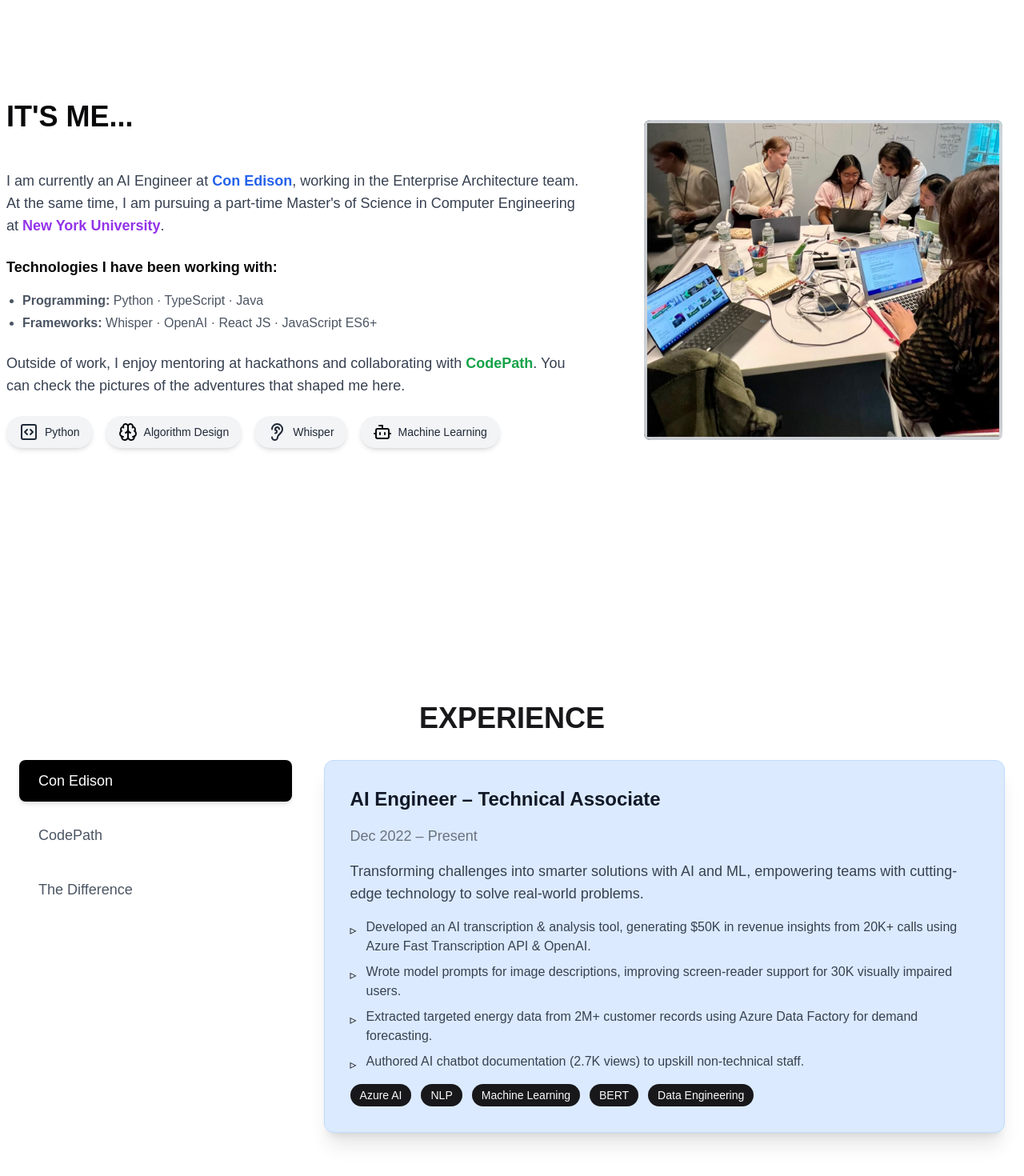
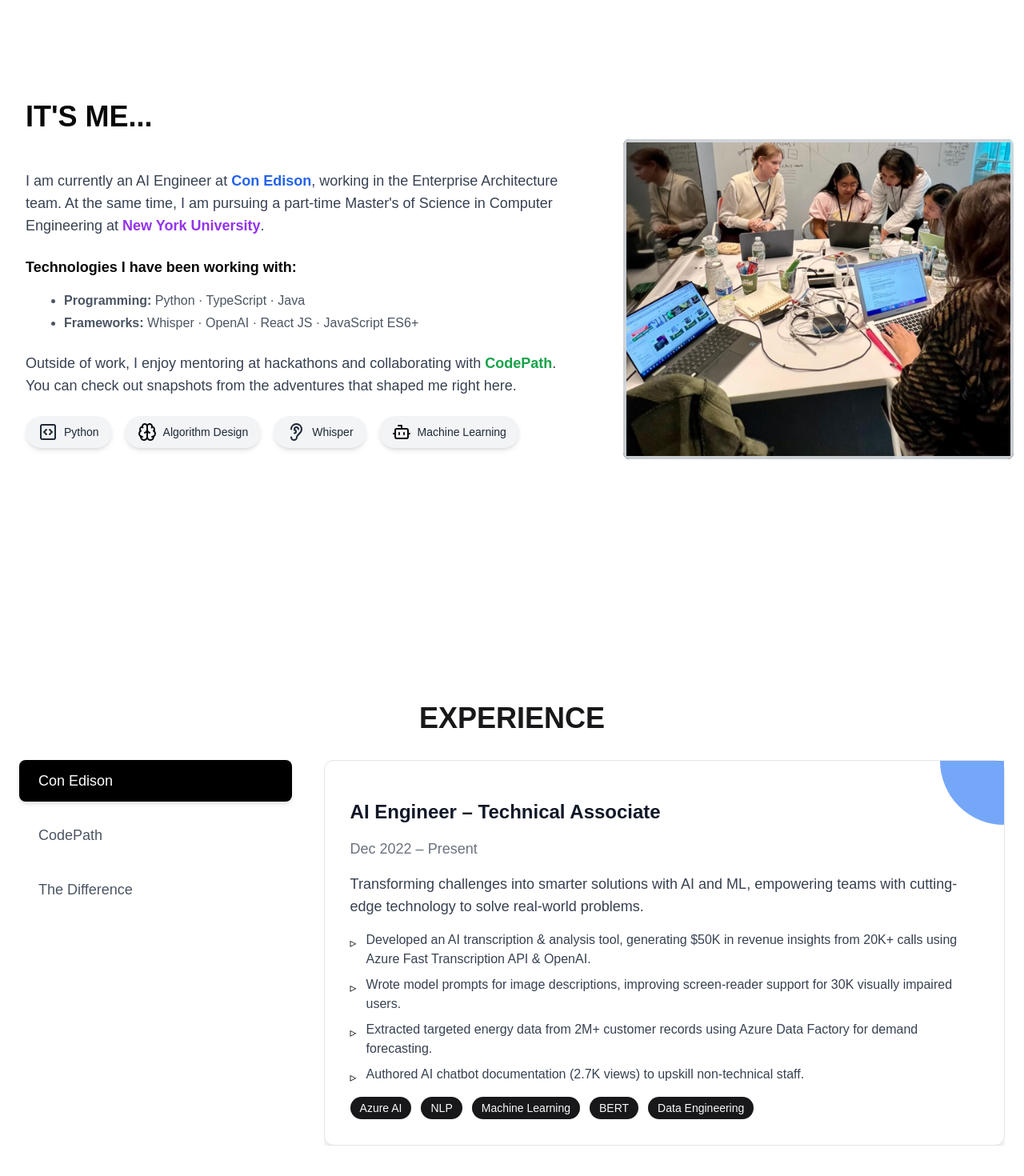
Before and after one commit to fzinnah17/nextjs-portfolio-2025, a Next.js app: page / in a window 1280 px wide. Shown: the part 878-2348 px from the top of the page at 80% size. Built offline with nearby package versions, Linux system fonts and the light colour scheme.

Commit message:
fix(experience): move color blob inside card and adjust size for better visibility
- Positioned the color blob inside the card content to avoid overflow issues
- Reduced width and height to fit neatly in the top-right corner
- Increased opacity to 70% for better visibility without covering text

```diff
--- a/components/AboutMe.tsx
+++ b/components/AboutMe.tsx
@@ -1,39 +1,166 @@
+// import type React from "react";
+// import { BotIcon, Brain, Code, CodeSquareIcon, Database, EarIcon, Network } from "lucide-react";
+// import Link from "next/link"
+// import { Slideshow } from "../components/Slideshow";
+
+
+// export default function AboutMe() {
+//     return (
+//         <section className="max-w-4xl py-36  scroll-mt-24">
+
+//             <h1 className="text-4xl font-bold mb-8">IT'S ME...</h1>
+
+//             <div className="grid md:grid-cols-[80%_50%] gap-20 items-center">
+//                 {/* Left Side - Text Content */}
+//                 <div className="space-y-6">
+//                     {/* <p className="text-lg text-gray-700 dark:text-gray-300">
+//             I am currently an <span className="font-bold">AI Engineer at Con Edison</span>, working in the
+//             <span className="font-bold"> Enterprise Architecture</span> team. At the same time, I am pursuing a
+//             <span className="font-bold"> part-time Master’s of Science in Computer Engineering</span> at
+//             <span className="font-bold"> New York University</span>.
+//           </p> */}
+
+//                     <p className="text-lg text-gray-700 dark:text-gray-300">
+//                         I am currently an AI Engineer at <a href="https://www.coned.com/en" target="_blank" rel="noopener noreferrer" className="font-semibold text-blue-600 dark:text-blue-400 hover:underline">Con Edison</a>, working in the Enterprise Architecture team.
+//                         At the same time, I am pursuing a part-time Master's of Science in Computer Engineering at
+//                         <a href="https://engineering.nyu.edu/" target="_blank" rel="noopener noreferrer" className="font-semibold text-purple-600 dark:text-purple-400 hover:underline"> New York University</a>.
+//                     </p>
+
+
+
+//                     {/* Technologies */}
+//                     <div className="space-y-4">
+//                         <h3 className="text-lg font-semibold">Technologies I have been working with:</h3>
+//                         <ul className="list-disc pl-5 space-y-1 text-gray-600 dark:text-gray-400">
+//                             <li><span className="font-semibold">Programming:</span> Python · TypeScript · Java</li>
+//                             <li><span className="font-semibold">Frameworks:</span> Whisper · OpenAI · React JS · JavaScript ES6+</li>
+//                         </ul>
+//                     </div>
+
+//                     {/* Hobbies / Interests */}
+//                     <p className="text-lg text-gray-700 dark:text-gray-300">
+//                         Outside of work, I enjoy mentoring at hackathons and collaborating with{" "}
+//                         <Link
+//                             href="https://www.codepath.org"
+//                             target="_blank"
+//                             className="font-semibold text-green-600 dark:text-green-400 hover:underline"
+//                         >
+//                             CodePath
+//                         </Link>. You can check the pictures of the adventures that shaped me here.
+//                     </p>
+
+//                     {/* Skill Badges */}
+//                     <div className="flex flex-wrap gap-4">
+//                         <Skill icon={<CodeSquareIcon className="w-6 h-6 text-gray-800 dark:text-gray-200" />} label="Python" />
+//                         <Skill icon={<Brain className="w-6 h-6" />} label="Algorithm Design" />
+//                         <Skill icon={<EarIcon className="w-6 h-6 text-gray-800 dark:text-gray-200" />} label="Whisper" />
+//                         <Skill icon={<BotIcon className="w-6 h-6" />} label="Machine Learning" />
+//                     </div>
+
+//                 </div>
+
+//                 <div className="relative -translate-y-6">
+//                     <Slideshow />
+//                 </div>
+
+//                 {/* Right Side - Animated Shape */}
+//                 {/* <div className="relative">
+//                     <div className="w-64 h-64 mx-auto bg-gradient-to-br from-blue-100 to-purple-100 dark:from-blue-900 dark:to-purple-900 rounded-full flex items-center justify-center">
+//                         <svg
+//                             className="w-40 h-40 text-gray-600 opacity-20"
+//                             viewBox="0 0 200 200"
+//                             xmlns="http://www.w3.org/2000/svg"
+//                         >
+//                             <path
+//                                 fill="currentColor"
+//                                 d="M47.7,-57.2C59.5,-47.3,65.4,-30.9,67.7,-14.3C70.1,2.3,68.9,19.2,61.4,32.6C54,46,40.3,55.9,25.8,60.4C11.2,64.9,-4.1,64,-17.9,59.1C-31.7,54.2,-43.9,45.3,-53.8,33.3C-63.7,21.3,-71.3,6.2,-70.6,-8.8C-69.9,-23.9,-61,-38.9,-48.6,-48.7C-36.2,-58.5,-20.4,-63,-3.2,-59.3C13.9,-55.6,35.9,-67.1,47.7,-57.2Z"
+//                                 transform="translate(100 100)"
+//                             />
+//                         </svg>
+//                     </div>
+//                     <div className="absolute inset-0 flex items-center justify-center">
+//                         <div className="w-32 h-32 border-4 border-gray-300 dark:border-gray-600 rounded-full animate-pulse"></div>
+//                     </div>
+//                 </div> */}
+//             </div>
+//         </section>
+//     );
+// }
+
+// function Skill({ icon, label }: { icon: React.ReactNode; label: string }) {
+//     return (
+//         <div className="flex items-center gap-2 bg-gray-100 dark:bg-gray-800 rounded-full px-4 py-2 shadow-md">
+//             {icon}
+//             <span className="text-sm font-medium text-gray-800 dark:text-gray-200">{label}</span>
+//         </div>
+//     );
+// }
+
+
+
+"use client";
+
 import type React from "react";
-import { BotIcon, Brain, Code, CodeSquareIcon, Database, EarIcon, Network } from "lucide-react";
-import Link from "next/link"
+import { motion } from "framer-motion";
+import { BotIcon, Brain, CodeSquareIcon, EarIcon } from "lucide-react";
+import Link from "next/link";
 import { Slideshow } from "../components/Slideshow";
-
 
 export default function AboutMe() {
   return (
-        <section className="max-w-4xl py-36  scroll-mt-24">
+    <section className="max-w-5xl py-36 px-6 scroll-mt-24">
+      <motion.h1
+        className="text-4xl font-bold mb-8 text-left"
+        initial={{ opacity: 0, y: -20 }}
+        whileInView={{ opacity: 1, y: 0 }}
+        viewport={{ once: true }}
+        transition={{ duration: 0.5 }}
+      >
+        IT'S ME...
+      </motion.h1>
 
-            <h1 className="text-4xl font-bold mb-8">IT'S ME...</h1>
-
-            <div className="grid md:grid-cols-[80%_50%] gap-20 items-center">
+      <div className="grid md:grid-cols-[70%_50%] gap-16 items-center">
         {/* Left Side - Text Content */}
-                <div className="space-y-6">
-                    {/* <p className="text-lg text-gray-700 dark:text-gray-300">
-            I am currently an <span className="font-bold">AI Engineer at Con Edison</span>, working in the
-            <span className="font-bold"> Enterprise Architecture</span> team. At the same time, I am pursuing a
-            <span className="font-bold"> part-time Master’s of Science in Computer Engineering</span> at
-            <span className="font-bold"> New York University</span>.
-          </p> */}
-
+        <motion.div
+          className="space-y-6"
+          initial={{ opacity: 0, x: -50 }}
+          whileInView={{ opacity: 1, x: 0 }}
+          viewport={{ once: true }}
+          transition={{ duration: 0.6, ease: "easeOut" }}
+        >
           <p className="text-lg text-gray-700 dark:text-gray-300">
-                        I am currently an AI Engineer at <a href="https://www.coned.com/en" target="_blank" rel="noopener noreferrer" className="font-semibold text-blue-600 dark:text-blue-400 hover:underline">Con Edison</a>, working in the Enterprise Architecture team.
-                        At the same time, I am pursuing a part-time Master's of Science in Computer Engineering at
-                        <a href="https://engineering.nyu.edu/" target="_blank" rel="noopener noreferrer" className="font-semibold text-purple-600 dark:text-purple-400 hover:underline"> New York University</a>.
+            I am currently an AI Engineer at{" "}
+            <a
+              href="https://www.coned.com/en"
+              target="_blank"
+              rel="noopener noreferrer"
+              className="font-semibold text-blue-600 dark:text-blue-400 hover:underline"
+            >
+              Con Edison
+            </a>
+            , working in the Enterprise Architecture team. At the same time, I am pursuing a part-time Master's of
+            Science in Computer Engineering at{" "}
+            <a
+              href="https://engineering.nyu.edu/"
+              target="_blank"
+              rel="noopener noreferrer"
+              className="font-semibold text-purple-600 dark:text-purple-400 hover:underline"
+            >
+              New York University
+            </a>
+            .
           </p>
-
-
 
           {/* Technologies */}
           <div className="space-y-4">
             <h3 className="text-lg font-semibold">Technologies I have been working with:</h3>
-                        <ul className="list-disc pl-5 space-y-1 text-gray-600 dark:text-gray-400">
-                            <li><span className="font-semibold">Programming:</span> Python · TypeScript · Java</li>
-                            <li><span className="font-semibold">Frameworks:</span> Whisper · OpenAI · React JS · JavaScript ES6+</li>
+            <ul className="list-disc space-y-1 text-gray-600 dark:text-gray-400 pl-8 md:pl-12">
+              <li>
+                <span className="font-semibold">Programming:</span> Python · TypeScript · Java
+              </li>
+              <li>
+                <span className="font-semibold">Frameworks:</span> Whisper · OpenAI · React JS · JavaScript ES6+
+              </li>
             </ul>
           </div>
 
@@ -46,7 +173,8 @@ export default function AboutMe() {
               className="font-semibold text-green-600 dark:text-green-400 hover:underline"
             >
               CodePath
-                        </Link>. You can check the pictures of the adventures that shaped me here.
+            </Link>
+            . You can check out snapshots from the adventures that shaped me right here.
           </p>
 
           {/* Skill Badges */}
@@ -56,32 +184,18 @@ export default function AboutMe() {
             <Skill icon={<EarIcon className="w-6 h-6 text-gray-800 dark:text-gray-200" />} label="Whisper" />
             <Skill icon={<BotIcon className="w-6 h-6" />} label="Machine Learning" />
           </div>
+        </motion.div>
 
-                </div>
-
-                <div className="relative -translate-y-6">
+        {/* Right Side - Slideshow */}
+        <motion.div
+          className="relative"
+          initial={{ opacity: 0, x: 50 }}
+          whileInView={{ opacity: 1, x: 0 }}
+          viewport={{ once: true }}
+          transition={{ duration: 0.6, ease: "easeOut" }}
+        >
           <Slideshow />
-                </div>
-
-                {/* Right Side - Animated Shape */}
-                {/* <div className="relative">
-                    <div className="w-64 h-64 mx-auto bg-gradient-to-br from-blue-100 to-purple-100 dark:from-blue-900 dark:to-purple-900 rounded-full flex items-center justify-center">
-                        <svg
-                            className="w-40 h-40 text-gray-600 opacity-20"
-                            viewBox="0 0 200 200"
-                            xmlns="http://www.w3.org/2000/svg"
-                        >
-                            <path
-                                fill="currentColor"
-                                d="M47.7,-57.2C59.5,-47.3,65.4,-30.9,67.7,-14.3C70.1,2.3,68.9,19.2,61.4,32.6C54,46,40.3,55.9,25.8,60.4C11.2,64.9,-4.1,64,-17.9,59.1C-31.7,54.2,-43.9,45.3,-53.8,33.3C-63.7,21.3,-71.3,6.2,-70.6,-8.8C-69.9,-23.9,-61,-38.9,-48.6,-48.7C-36.2,-58.5,-20.4,-63,-3.2,-59.3C13.9,-55.6,35.9,-67.1,47.7,-57.2Z"
-                                transform="translate(100 100)"
-                            />
-                        </svg>
-                    </div>
-                    <div className="absolute inset-0 flex items-center justify-center">
-                        <div className="w-32 h-32 border-4 border-gray-300 dark:border-gray-600 rounded-full animate-pulse"></div>
-                    </div>
-                </div> */}
+        </motion.div>
       </div>
     </section>
   );
--- a/components/Experience.tsx
+++ b/components/Experience.tsx
@@ -7,6 +7,13 @@ const fadeIn = {
   initial: { opacity: 0, y: 20 },
   animate: { opacity: 1, y: 0 },
   transition: { duration: 0.6 },
+};
+
+// Explicitly type the experienceColors object
+const experienceColors: Record<"Con Edison" | "CodePath" | "The Difference", string> = {
+  "Con Edison": "bg-blue-500",
+  "CodePath": "bg-green-500",
+  "The Difference": "bg-orange-500",
 };
 
 const experiences = [
@@ -22,7 +29,6 @@ const experiences = [
       "Authored AI chatbot documentation (2.7K views) to upskill non-technical staff.",
     ],
     technologies: ["Azure AI", "NLP", "Machine Learning", "BERT", "Data Engineering"],
-    color: "bg-blue-100 dark:bg-blue-900 border-blue-200 dark:border-blue-800",
   },
   {
     company: "CodePath",
@@ -36,12 +42,11 @@ const experiences = [
       "Achieved a 94 NPS & 4.8/5 satisfaction score, leading to re-selection for the role.",
     ],
     technologies: ["Data Structures", "Algorithms", "Python", "Code Review"],
-    color: "bg-green-100 dark:bg-green-900 border-green-200 dark:border-green-800",
   },
   {
     company: "The Difference",
     title: "Software Developer Intern",
-    period: "February 2023 – April 2023",
+    period: "Feb 2023 – Apr 2023",
     description: "Developing a Flutter fitness app for Android/iOS.",
     details: [
       "Grew user base by 25% in 2 months with PHP & MySQL.",
@@ -49,7 +54,6 @@ const experiences = [
       "Optimized progress page load by 20% & cut data transfer by 10MB per session with API sorting.",
     ],
     technologies: ["Flutter", "PHP", "MySQL", "REST APIs"],
-    color: "bg-orange-100 dark:bg-orange-900 border-orange-200 dark:border-orange-800",
   },
 ];
 
@@ -78,11 +82,9 @@ export default function Experience() {
                   : "text-gray-600 hover:bg-gray-100 dark:text-gray-300 dark:hover:bg-gray-800"
                 }
               `}
-
             >
               {exp.company}
             </motion.button>
-
           ))}
         </div>
 
@@ -90,33 +92,39 @@ export default function Experience() {
         <motion.div
           key={selectedExperience.company}
           {...fadeIn}
-          className="w-full"
+          className="w-full relative overflow-hidden group"
         >
-          <Card
-            className={`text-accent-foreground shadow-xl border w-full transition-all duration-300 ${selectedExperience.color}`}
-          >
-            <CardContent className="p-8 space-y-4">
+
+          <Card className="relative text-accent-foreground shadow-xl border w-full transition-all duration-300">
+            <CardContent className="p-8 space-y-4 relative z-10">
+
+              {/* Color Blob inside the card content */}
+              <motion.div
+                className={`absolute top-0 right-0 w-20 h-20 ${experienceColors[selectedExperience.company as "Con Edison" | "CodePath" | "The Difference"]}
+      rounded-bl-full z-0 opacity-70 transition-transform duration-300 group-hover:scale-110`}
+              ></motion.div>
+
               {/* Title & Period */}
               <motion.h3
                 {...fadeIn}
-                className="text-2xl font-semibold text-gray-900 dark:text-gray-200"
+                className="text-2xl font-semibold text-gray-900 dark:text-gray-200 relative"
               >
                 {selectedExperience.title}
               </motion.h3>
               <motion.p
                 {...fadeIn}
-                className="text-lg font-medium text-gray-500"
+                className="text-lg font-medium text-gray-500 relative"
               >
                 {selectedExperience.period}
               </motion.p>
 
               {/* Description */}
-              <motion.p {...fadeIn} className="text-lg text-gray-700 dark:text-gray-300">
+              <motion.p {...fadeIn} className="text-lg text-gray-700 dark:text-gray-300 relative">
                 {selectedExperience.description}
               </motion.p>
 
               {/* Details */}
-              <motion.ul {...fadeIn} className="space-y-2 text-md text-gray-700 dark:text-gray-300">
+              <motion.ul {...fadeIn} className="space-y-2 text-md text-gray-700 dark:text-gray-300 relative">
                 {selectedExperience.details.map((detail, index) => (
                   <li key={index} className="relative pl-5">
                     <span className="absolute left-0 top-1 text-primary">▹</span> {detail}
@@ -125,7 +133,7 @@ export default function Experience() {
               </motion.ul>
 
               {/* Technologies */}
-              <motion.div {...fadeIn} className="mt-4 flex flex-wrap gap-3">
+              <motion.div {...fadeIn} className="mt-4 flex flex-wrap gap-3 relative">
                 {selectedExperience.technologies.map((tech, i) => (
                   <span
                     key={i}
@@ -135,8 +143,10 @@ export default function Experience() {
                   </span>
                 ))}
               </motion.div>
+
             </CardContent>
           </Card>
+
         </motion.div>
       </div>
     </section>
--- a/components/Slideshow.tsx
+++ b/components/Slideshow.tsx
@@ -24,7 +24,6 @@ const hackathonImages = [
   "/images/picture21.jpeg",
   "/images/picture22.jpeg",
   "/images/picture23.jpeg",
-  "/images/picture24.jpeg",
   "/images/picture25.jpeg",
   "/images/picture26.jpeg",
   "/images/picture27.jpeg",
```
Also changed, not shown: public/images/picture24.jpeg (deleted). Lines whose indentation alone changed are shown as unchanged.
